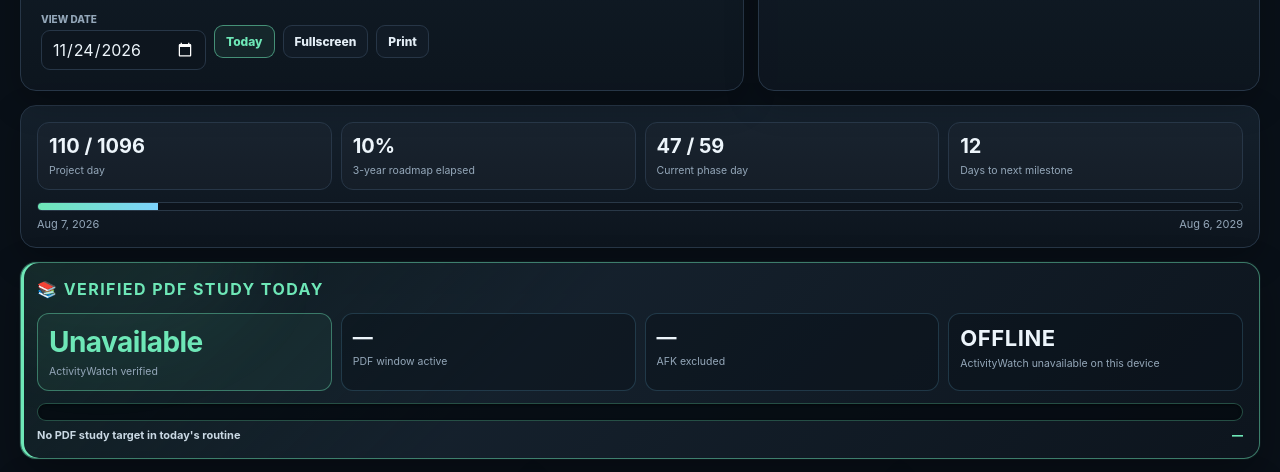
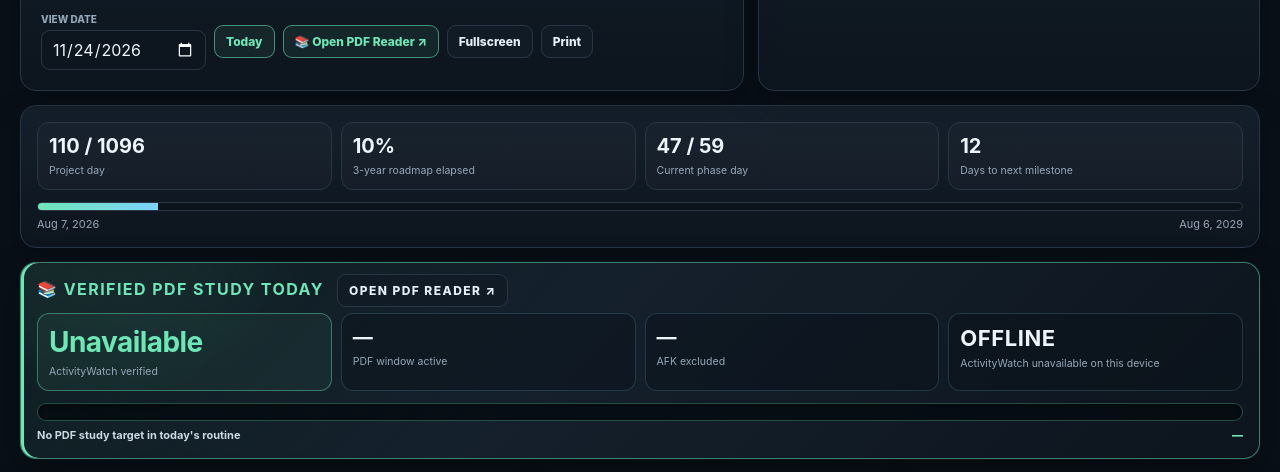
Before and after one commit to arif-hstu/1M-Target-Personal-Execution-OS, a plain HTML site: page index.html in a window 1280 px wide. Shown: the part 305-777 px from the top of the page. Drawn offline with Linux system fonts and the light colour scheme; no server answers.

Commit message:
Add files via upload

```diff
--- a/index.html
+++ b/index.html
@@ -26,6 +26,7 @@
       <div class="controls">
         <label class="field"><span class="muted" style="font-size:10px;font-weight:800">VIEW DATE</span><input type="date" id="viewDate"></label>
         <button class="btn primary" id="todayBtn">Today</button>
+        <a class="btn primary" id="pdfReaderLink" href="http://127.0.0.1:8765/" target="_blank" rel="noopener">📚 Open PDF Reader ↗</a>
         <button class="btn" id="fullscreenBtn">Fullscreen</button>
         <button class="btn" onclick="window.print()">Print</button>
       </div>
@@ -49,7 +50,7 @@
   </section>
 
   <section class="card" id="pdfReadingCard" style="margin-bottom:14px">
-  <h2>📚 Verified PDF Study Today</h2>
+  <h2>📚 Verified PDF Study Today <a class="btn" id="pdfReaderLink2" href="http://127.0.0.1:8765/" target="_blank" rel="noopener" style="margin-left:8px;font-size:12px">Open PDF Reader ↗</a></h2>
 
   <div class="kpis">
     <div class="kpi">
@@ -169,5 +170,6 @@
 <script src="js/phase-engine.js"></script>
 <script src="js/routine-engine.js"></script>
 <script src="js/app.js"></script>
+<script>(function(){var c=(window.OneMDefaults&&window.OneMDefaults.pdfReader)||{};if(!c.url)return;["pdfReaderLink","pdfReaderLink2"].forEach(function(id){var a=document.getElementById(id);if(a)a.href=c.url;});})();</script>
 </body>
 </html>
```
